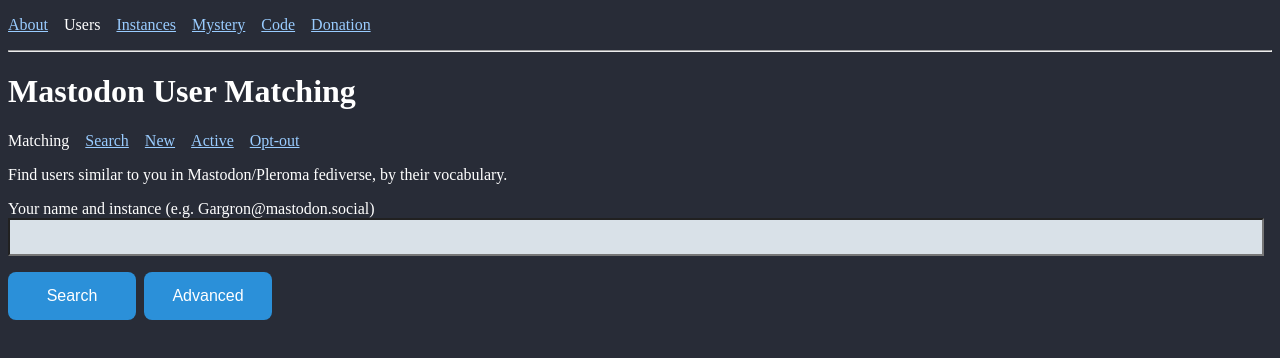
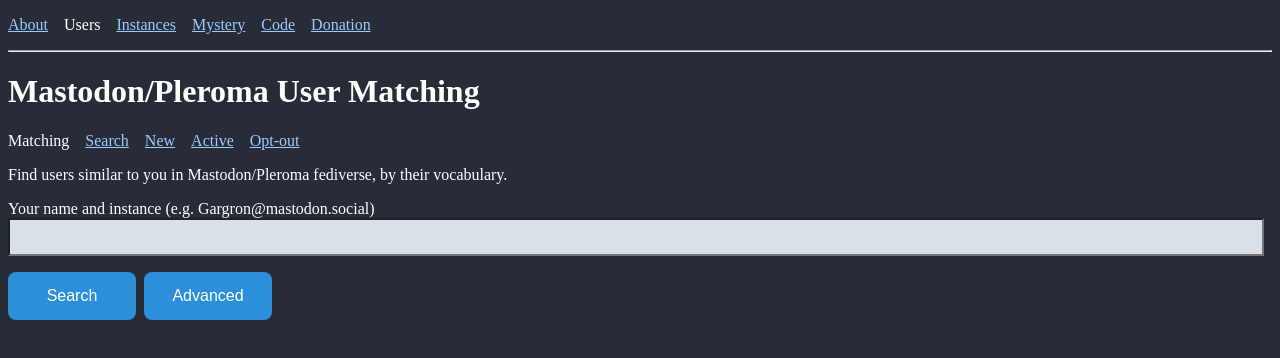
Before and after one commit to foxiepaws/vinayaka, a plain HTML site: page client/index.html in a window 1280 px wide. Drawn offline with Linux system fonts and the light colour scheme.

Commit message:
Mastodon/Pleroma User Matching

```diff
--- a/client/index.html
+++ b/client/index.html
@@ -6,15 +6,15 @@
 <meta charset="UTF-8">
 <meta name="viewport" content="width=device-width, initial-scale=1.0">
 
-<meta property="og:title" content="Mastodon User Matching" />
+<meta property="og:title" content="Mastodon/Pleroma User Matching" />
 <meta property="og:type" content="website" />
 <meta property="og:url" content="http://vinayaka.distsn.org" />
 <meta property="og:image" content="http://vinayaka.distsn.org/kasaikuminkan.jpg" />
 
 <meta property="og:description" content="Find users similar to you in Mastodon/Pleroma fediverse." />
-<meta property="og:site_name" content="Mastodon User Matching" />
+<meta property="og:site_name" content="Mastodon/Pleroma User Matching" />
 
-<title>Mastodon User Matching</title>
+<title>Mastodon/Pleroma User Matching</title>
 
 <link rel="stylesheet" type="text/css" href="fake-mastodon.css">
 
@@ -26,7 +26,7 @@
 
 <hr />
 
-<h1 id="m-mastodon-user-matching">Mastodon User Matching</h1>
+<h1 id="m-mastodon-user-matching">Mastodon/Pleroma User Matching</h1>
 
 <p><span id="m-matching">Matching</span>&emsp;<a id="m-search" href="user-search.html">Search</a>&emsp;<a id="m-new" href="user-new.html">New</a>&emsp;<a id="m-active" href="user-speed.html">Active</a>&emsp;<a id="m-optout" href="optout.html">Opt-out</a></p>
 
```
Also changed, not shown: client/optout.html (+1 -1 lines), client/user-new.html (+1 -1 lines), client/user-search.html (+1 -1 lines), client/user-speed.html (+1 -1 lines).
